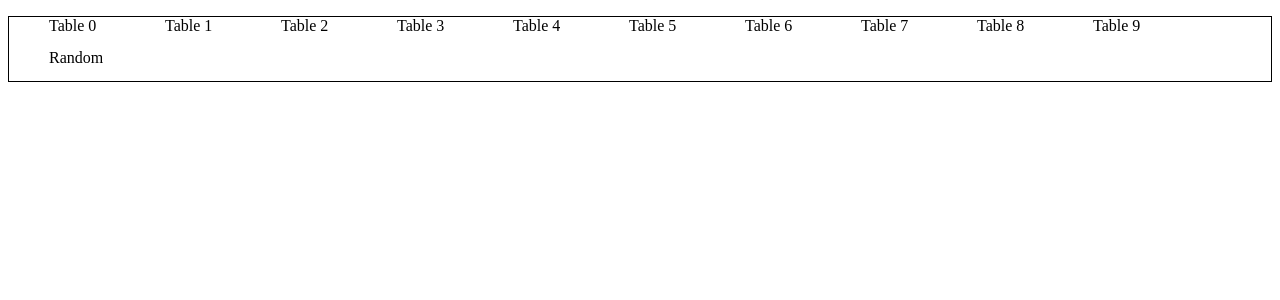
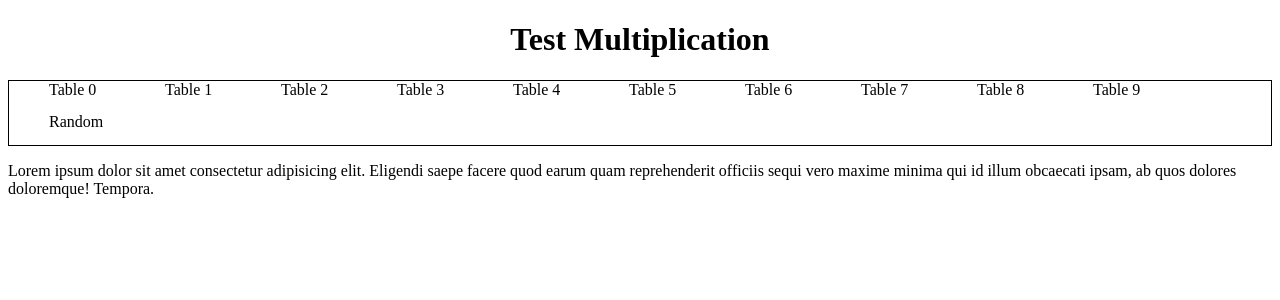
Before and after one commit to SacleuxBenoit/test-multiplication, a PHP site: page / in a window 1280 px wide. Shown: the top 300 px of the page. Run offline with PHP 8.4, Linux system fonts and the light colour scheme.

Commit message:
delete flex:2 + a white space in style.css... in index.php : add id indecxContainer to the body, add a header with h1, + a div with id contentMain .

```diff
--- a/css/style.css
+++ b/css/style.css
@@ -8,9 +8,7 @@ ul{
 
 ul > li{
     display: inline-block;
-    flex: 2;
     list-style: none;
-
     height: 2em;
     width: 7em;
 }
--- a/index.php
+++ b/index.php
@@ -6,9 +6,20 @@
     <link rel="stylesheet" href="css/style.css">
     <title>Document</title>
 </head>
-<body>
-    <?php
-        include('sideBar.php')
-    ?>
+<body id="indexContainer">
+        <header>
+            <h1>Test Multiplication</h1>
+        </header>
+
+    <div>
+        <?php
+            include('sideBar.php')
+        ?>
+    </div>
+
+<div id="contentMain">
+    <p>Lorem ipsum dolor sit amet consectetur adipisicing elit. Eligendi saepe facere quod earum quam reprehenderit officiis sequi vero maxime minima qui id illum obcaecati ipsam, ab quos dolores doloremque! Tempora.</p>
+</div>
+
 </body>
 </html>
```
